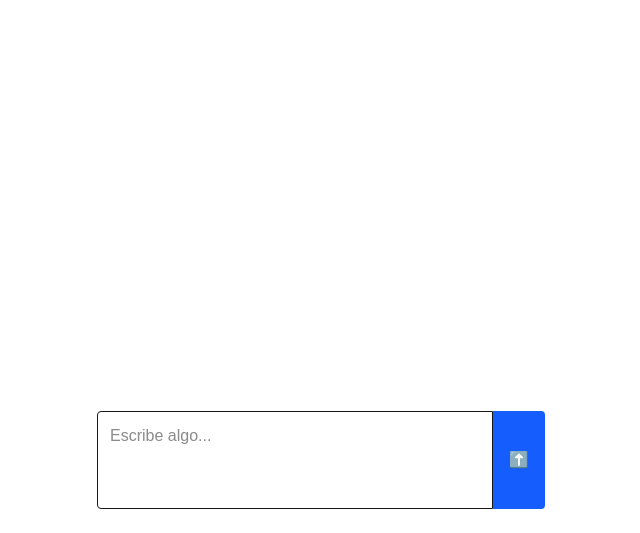
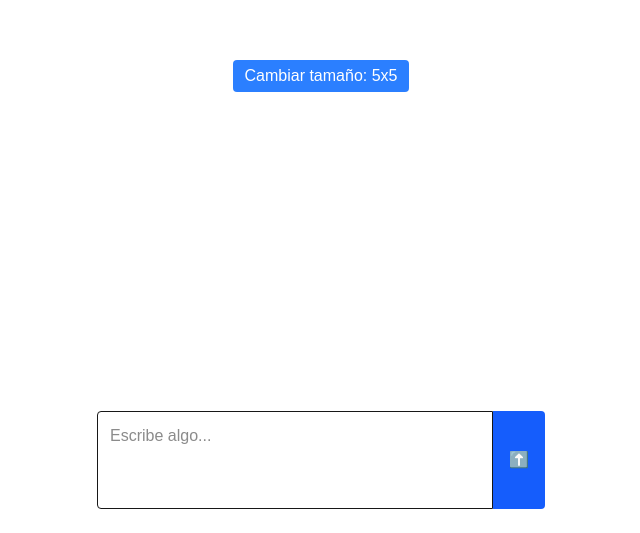
Before and after one commit to futurediffusion/emoji-translator, a Next.js app: page / in a window 1280 px wide. Shown: the part 267-800 px from the top of the page, without its empty margins (319-959 px from the left). Built offline with nearby package versions, Linux system fonts and the light colour scheme.

Commit message:
refactor ui layout

```diff
--- a/src/app/page.tsx
+++ b/src/app/page.tsx
@@ -78,27 +78,40 @@ export default function Home() {
     }
   };
 
+  const gridSizeRem = size * 3 + (size - 1) * 0.5;
+
   return (
-    <main className="flex flex-col min-h-screen items-center justify-center p-6 space-y-4">
+    <main className="flex flex-col min-h-screen items-center p-6">
+      <div className="flex flex-col items-center justify-center flex-1 space-y-4 w-full">
         {grid && (
-        <div className="w-[320px] h-[320px] p-4 shadow-xl bg-gray-50 rounded-2xl flex flex-col justify-center items-center">
-          <EmojiGrid grid={grid} className="gap-2 text-5xl leading-none" />
+          <div
+            className="p-4 shadow-xl bg-gray-50 rounded-2xl flex items-center justify-center"
+            style={{ width: `${gridSizeRem}rem`, height: `${gridSizeRem}rem` }}
+          >
+            <EmojiGrid grid={grid} className="gap-2 text-5xl leading-none w-full h-full" />
+          </div>
+        )}
         <button
           onClick={toggleSize}
-            className="mt-4 px-3 py-1 rounded bg-blue-500 text-white hover:bg-blue-600"
+          className="px-3 py-1 rounded bg-blue-500 text-white hover:bg-blue-600"
         >
           Cambiar tamaño: {size}x{size}
         </button>
+        {error && <p className="text-red-500">{error}</p>}
       </div>
-      )}
-      {error && <p className="text-red-500">{error}</p>}
-      <div className="w-full max-w-md mt-auto flex">
+      <div className="w-full max-w-md mx-auto flex mt-4">
         <textarea
           className="flex-1 p-3 border rounded-l resize-none"
           rows={3}
           placeholder="Escribe algo..."
           value={text}
           onChange={(e) => setText(e.target.value)}
+          onKeyDown={(e) => {
+            if (e.key === "Enter" && !e.shiftKey) {
+              e.preventDefault();
+              handleGenerate();
+            }
+          }}
         />
         <button
           onClick={handleGenerate}
```
Lines whose indentation alone changed are shown as unchanged.
